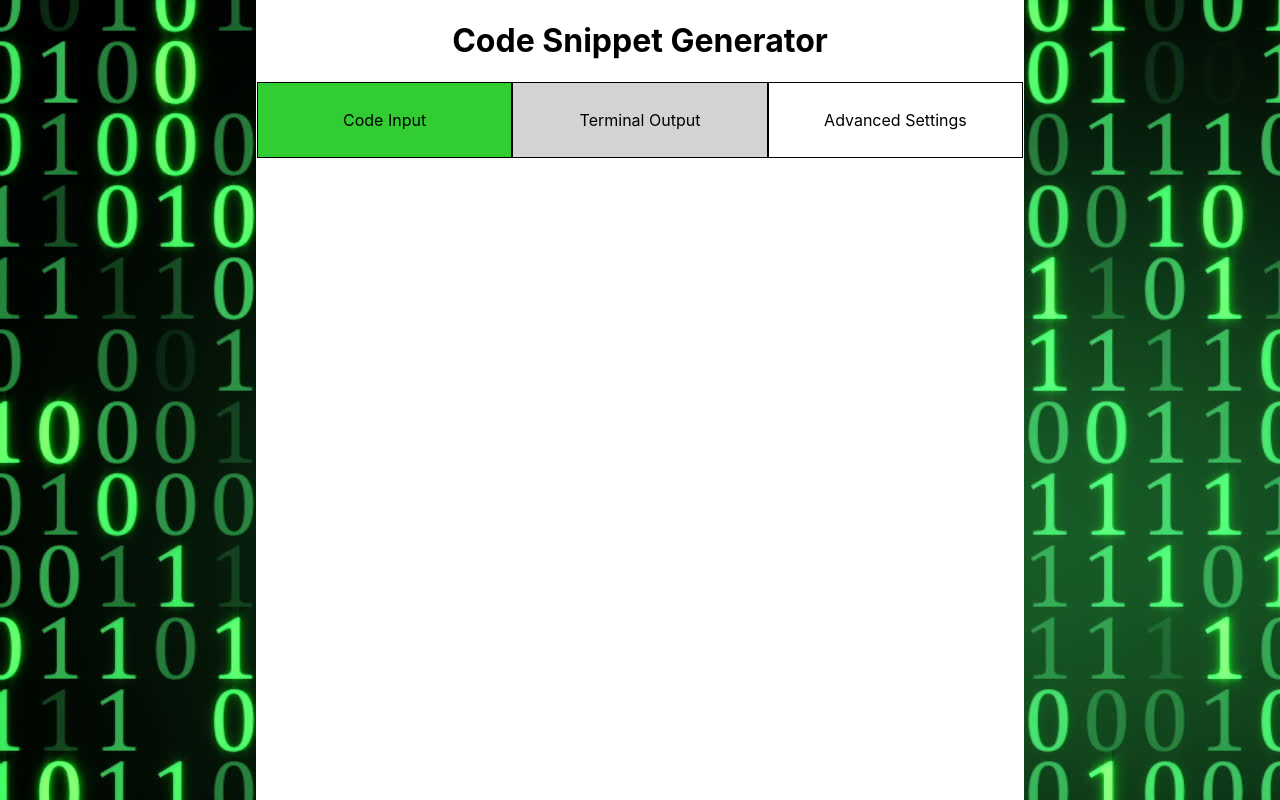
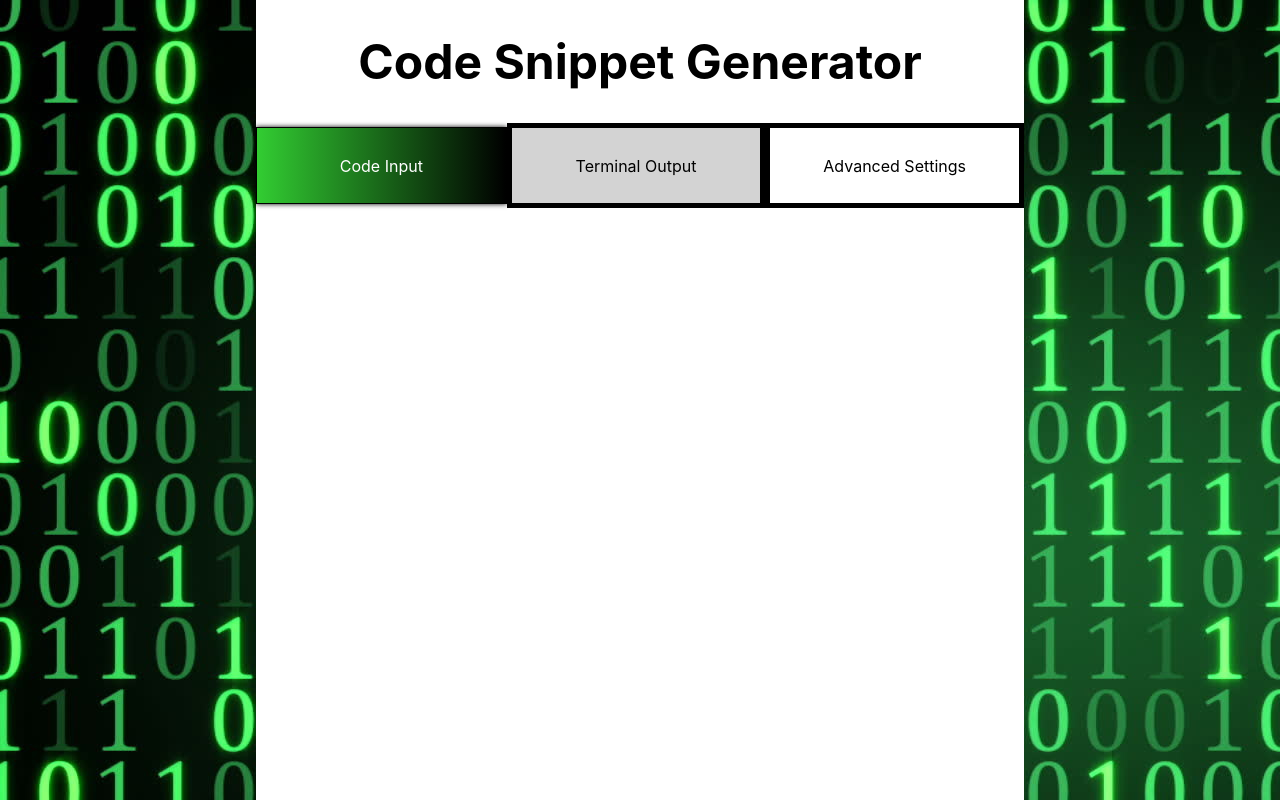
Before and after one commit to dpericich/Terminal-Generator, a React (Create React App) app: page / in a window 1280 px wide. Built offline with nearby package versions, Linux system fonts and the light colour scheme.

Commit message:
updated stylings and added utilizations

```diff
--- a/src/App.css
+++ b/src/App.css
@@ -48,17 +48,22 @@
 }
 
 .tab {
-  border: 1px solid black;
+  border: 5px solid black;
   color: black;
   background-color: white;
   width: 33%;
   cursor: pointer;
   text-align: center;
   padding: 1.7rem 0;
+  /* Need to figure out transitions for adding tab-selected */
 }
 
 .tab-selected {
-  background-color: limegreen;
+  background-image: linear-gradient(to left, black, limegreen);
+  color: white;
+  border: 1px solid black;
+  box-shadow: 0px 0px 5px black;
+
 }
 
 .tab-disabled {
@@ -66,6 +71,14 @@
   color: black;
   cursor: not-allowed;
 }
+
+/* ******************** */
+/* Utility Styling */
+/* ******************** */
+.text-bold {
+  font-weight: 900;
+}
+
 .button {
   font-size: 1.7rem;
   color: white;
@@ -85,3 +98,11 @@
 .button:active {
   transform: translateY(2px);
 }
+
+h1 {
+  font-size: 3rem;
+}
+
+h3 {
+  font-size: 2rem;
+}
```
